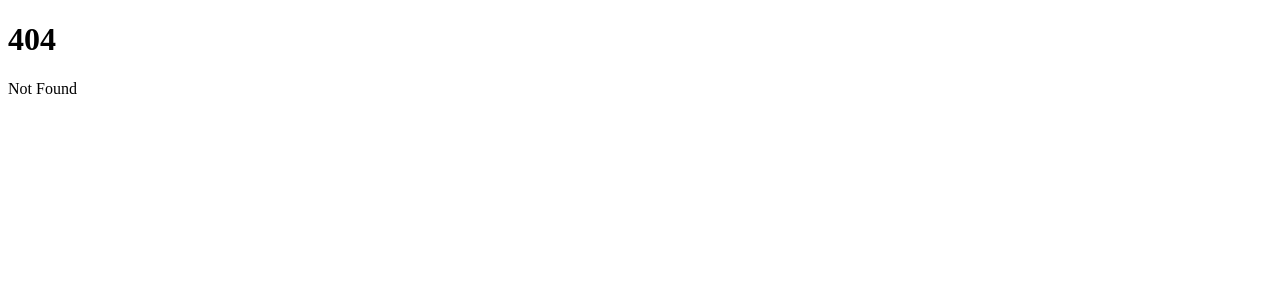
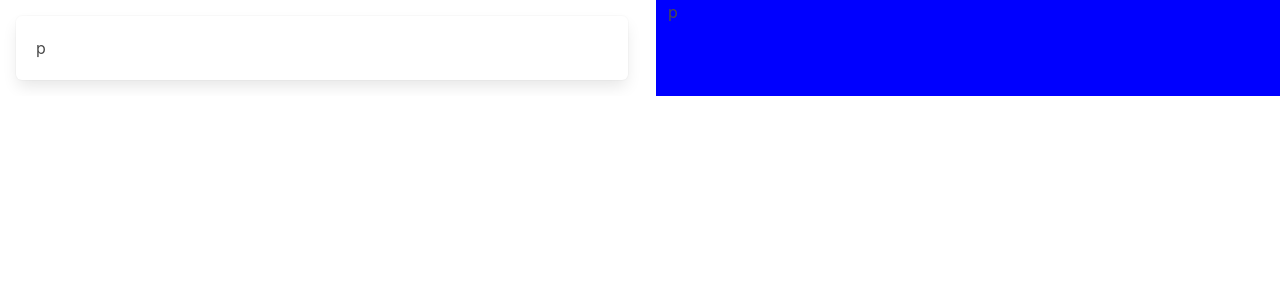
Before and after one commit to williserdman/2022_projects, a SvelteKit app in the folder 3dPortfolio/: page /screen/settings in a window 1280 px wide. Before the commit this address had no page. Shown: the top 300 px of the page. Built offline with nearby package versions, Linux system fonts and the light colour scheme.

Commit message:
working on settings page

```diff
--- /dev/null
+++ b/3dPortfolio/src/routes/screen/settings/+page.svelte
@@ -0,0 +1,12 @@
+<script lang="ts">
+	import "bulma";
+</script>
+
+<html lang="en">
+	<div class="columns">
+		<section class="column is-one-half is-justify-content-center is-align-content-center m-4">
+			<div class="box">p</div>
+		</section>
+		<section class="column" style="background-color: blue;">p</section>
+	</div>
+</html>
```
